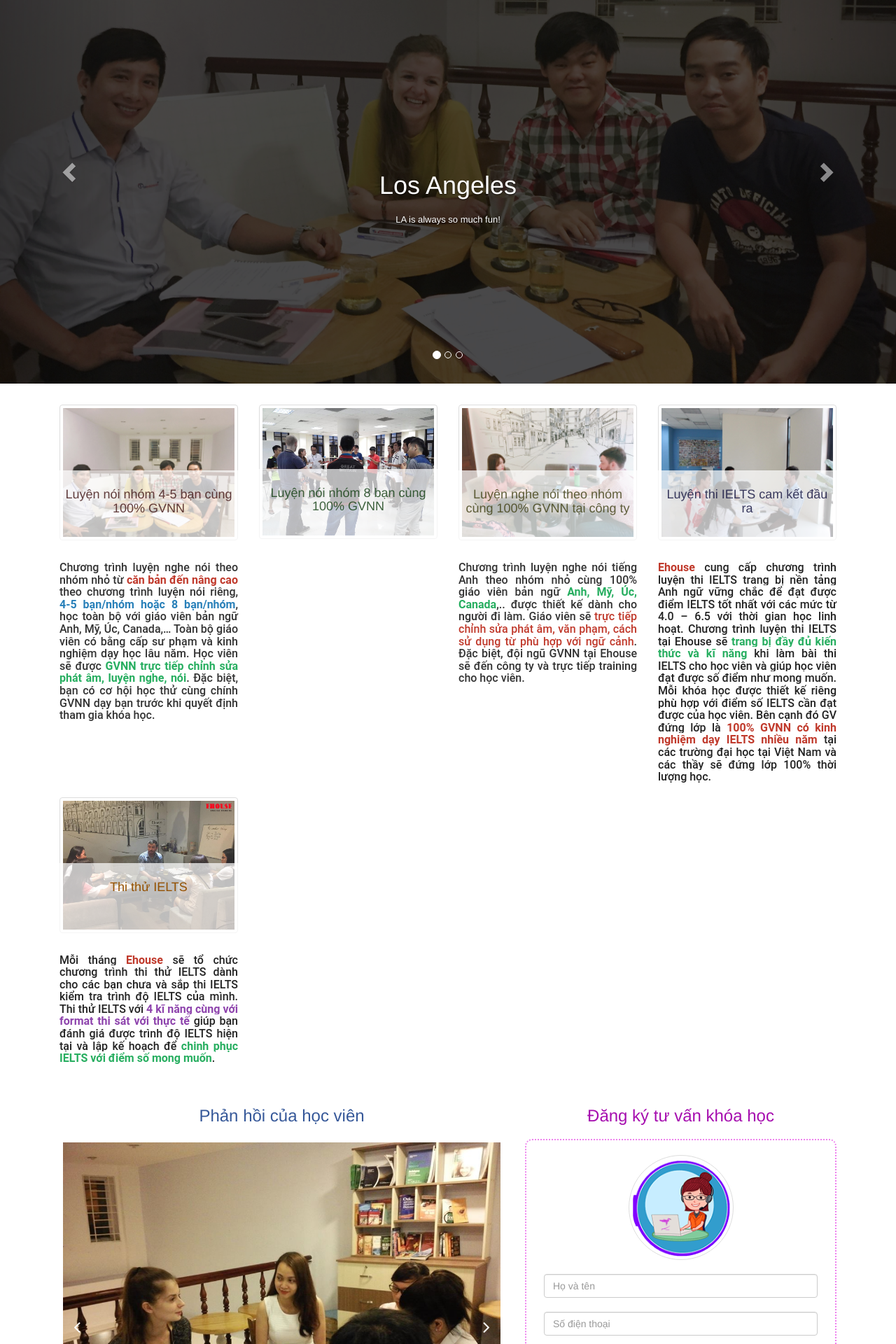
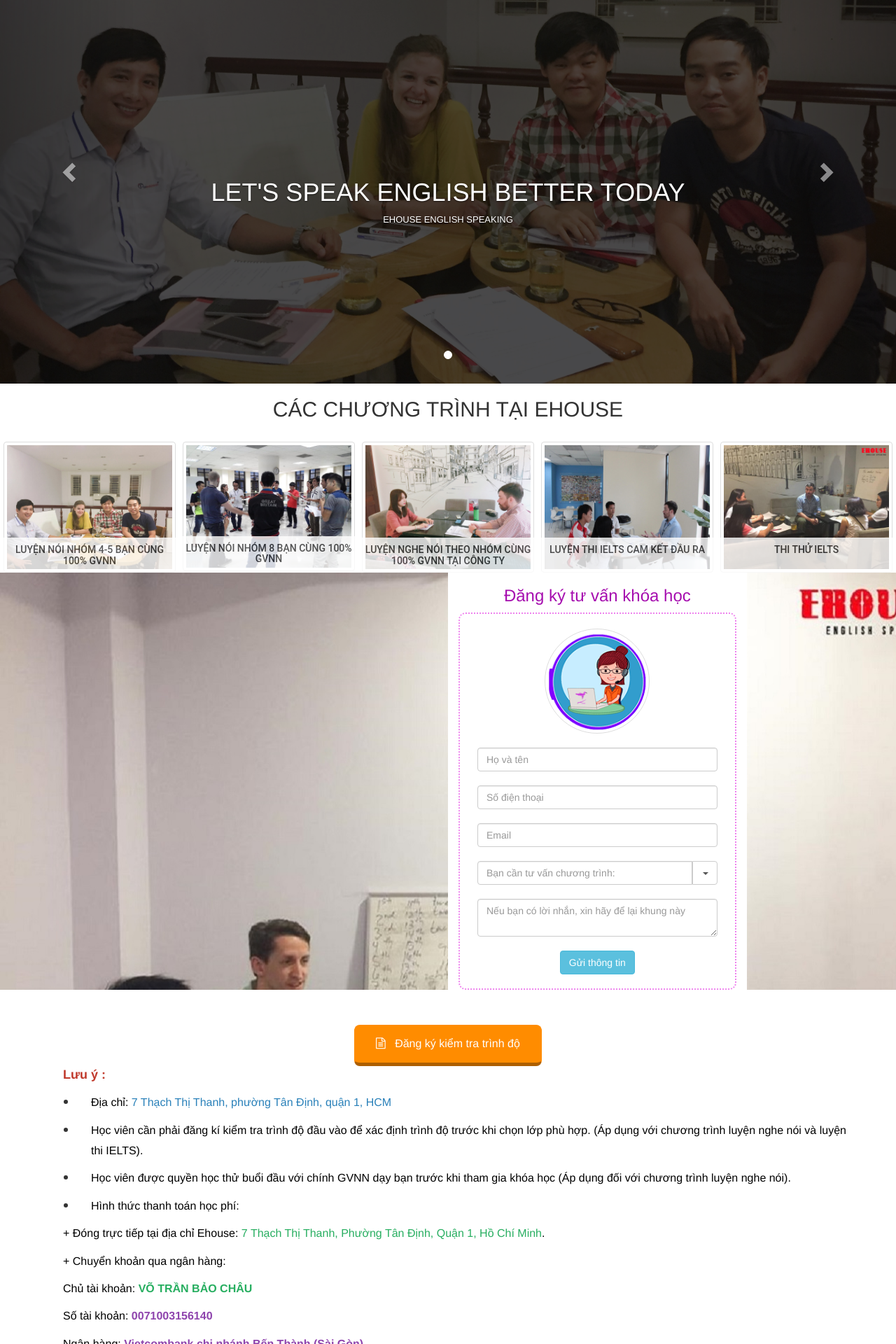
Before and after one commit to minhsu57/ehouse, a CodeIgniter app: page /github/ in a window 1280 px wide. Shown: the part 309-2229 px from the top of the page at 70% size. Run offline with CodeIgniter, Linux system fonts and the light colour scheme; data comes from the database, SQL or seed files in the repository; both versions use the stored data as it was after the commit; some libraries are stand-ins or nearby versions.

Commit message:
su commit

```diff
--- a/application/config/config.php
+++ b/application/config/config.php
@@ -23,7 +23,7 @@ defined('BASEPATH') OR exit('No direct script access allowed');
 | a PHP script and you can easily do that on your own.
 |
 */
-$config['base_url'] = 'http://localhost/project/ehouse/';
+$config['base_url'] = 'http://localhost/github/ehouse/';
 
 /*
 |--------------------------------------------------------------------------
--- a/application/views/user/home_view.php
+++ b/application/views/user/home_view.php
@@ -6,8 +6,6 @@
     <!-- Indicators -->
     <ol class="carousel-indicators">
         <li data-target="#myCarousel" data-slide-to="0" class="active"></li>
-        <li data-target="#myCarousel" data-slide-to="1"></li>
-        <li data-target="#myCarousel" data-slide-to="2"></li>
     </ol>
     <!-- Wrapper for slides -->
     <div class="carousel-inner">
@@ -17,9 +15,9 @@
                 <img src="<?php echo public_helper('images/'.$sliders[0]->image_name); ?>" class="img-responsive" alt="">
             </div>
             <div class="carousel-caption animated flipInX" style="animation-delay: 0.4s">
-                <h1 class="hidden-xs">Los Angeles</h1>
-                <h4 class="visible-xs">Los Angeles</h4>
-                <p>LA is always so much fun!</p>
+                <h1 class="hidden-xs">LET'S SPEAK ENGLISH BETTER TODAY</h1>
+                <h4 class="visible-xs">LET'S SPEAK ENGLISH BETTER TODAY</h4>
+                <P>EHOUSE ENGLISH SPEAKING</P>
             </div>
         </div>
         <?php foreach (array_slice($sliders, 1) as $slider) { ?>
@@ -48,27 +46,27 @@
     </div>
 </div>
 <!-- end pct new slider -->
+<div class="text-center"><h2>CÁC CHƯƠNG TRÌNH TẠI EHOUSE</h2></div>
 <!-- Cac khoa hoc -->
-<div class="container content-course">
+<div class="content-course">
     <?php foreach ($content as $item) { ?>
-    <div class="col-xs-12 col-sm-6 col-md-6 col-lg-3">
+    <div class="col-xs-12 col-md-6 col-lg-15">
         <a href="#">
-            <img class="img-thumbnail animated" alt="logo_content" src="<?php echo public_helper('images/'.$item->image); ?>" />
+            <img class="img-thumbnail" alt="logo_content" src="<?php echo public_helper('images/'.$item->image); ?>" />
             <div class="content-course-title">
                 <div>
-                    <h4><?php echo $item->title; ?></h4>
+                    <h5><?php echo $item->title; ?></h5>
                 </div>
             </div>
         </a>
-        <div class="content-course"><?php echo $item->content; ?></div>
     </div>
     <?php } ?>
 </div>
 <!-- End cac khoa hoc -->
 <!-- Lop hoc -->
-<div class="container classroom media">
-    <div id="class-pics" class="col-xs-12 col-md-7">
-        <h3 class="text-center">Phản hồi của học viên</h3>
+<div class="classroom media"  style="background-image: url('<?php echo public_helper("images/3_member_english_speaking.jpg") ?>'); width: 100%">
+    <div id="class-pics" class="col-xs-12 col-sm-5 col-md-6 col-lg-6">
+        <!-- <h3 class="text-center">Phản hồi của học viên</h3>
         <div class="slider">
             <div id="comment-slider">
                 <div class="item">
@@ -89,9 +87,9 @@
                     <p>Ehouse cung cấp dịch vụ tốt, mình rất thích chương trình học và các giáo viên ở đây...</p>
                 </div>
             </div>
-        </div>
+        </div> -->
     </div>
-    <div id="class-res" class="col-xs-12 col-md-5">
+    <div id="class-res" class="col-xs-12 col-sm-6 col-md-4 col-lg-4">
         <h3 class="text-center"><?php echo $course_consultant->title; ?></h3>
         <div class="register">
             <span class="col-xs-12"></span>
@@ -122,6 +120,7 @@
             </div>
         </div>
     </div>
+    <div class="hidden-xs col-sm-1 col-md-2 col-lg-2"></div>
 </div>
 <!-- End lop hoc -->
 <!-- Đăng ký kiểm tra trình độ và lưu ý -->
--- a/public/css/style.css
+++ b/public/css/style.css
@@ -42,9 +42,9 @@ a:hover, a:active, a:focus {
     color: #945100;
     text-decoration: none;
 }
-h1, h2, h3, h4, h5, h6 {
+  /*h1, h2, h3, h4, h5, h6 {
     margin: 20px auto;
-}
+    }*/
 
     h5, h6 {
       font-family: "Roboto",Arial,Tahoma,sans-serif;
@@ -59,6 +59,19 @@ h6{
   h6, h6 a, h6 a:hover, a.content_link .title {
       color: #161922;
   }
+  /* 5 Columns */
+
+  .col-xs-15,
+  .col-sm-15,
+  .col-md-15,
+  .col-lg-15 {
+      position: relative;
+      min-height: 1px;
+      padding-right: 5px;
+      padding-left: 5px;
+  }
+
+
 
   /**
    * ================= layout
@@ -542,7 +555,6 @@ pct end cover code */
    /* Medium Devices, Desktops */
    /* Small Devices, Tablets */
 
-   /* pct cover code
    @media screen and (max-width: 991px){
 
     .form-newsletter label {
@@ -565,54 +577,17 @@ pct end cover code */
       margin-left: 2%;
   }
 }
-Extra Small Devices, Phones
-/* @media only screen and (max-width: 480px) {
-    .news li {
-      width: 100%;
-      margin: 0;
+.classroom{
+    margin: 70px 0px 50px 0px;
 }
-
-
-}
-Custom, iPhone Retina
-@media only screen and (max-width: 320px) {
-    .news li {
-      width: 100%;
-      margin: 0;
-  }
-}
-pct end cover code */
-
-/*******************************************************************************************
-**    content course 28/8/2017
-**
-**/
-/* pct cover .course{
-  text-align: center;
-  margin-top: 30px;
-}
-.course img{
-  width: 150px;
-  height: 150px;
-  transition-duration: .3s;
-  transition-timing-function: cubic-bezier(.29,1.19,.63,1.23);
-}
-.course .content-course p,h3,h4,h5{
-  line-height: 25px;
-  font-weight: 400;
-  letter-spacing: 0;
-} */
-.classroom{
-  margin: 20px auto;
-}
-.classroom:after {
+/*.classroom:after {
     visibility: hidden;
     display: block;
     font-size: 0;
     content: " ";
     clear: both;
     height: 0;
-}
+}*/
 .classroom #class-pics h3{
     color: #365899;
 }
@@ -625,6 +600,9 @@ pct end cover code */
     font-size: 14px;
     text-align: center;
     margin-bottom: 40px;
+}
+.classroom #class-res{
+    background: #fff;
 }
 .classroom #class-res h3{
     color: #a60eaf;
@@ -682,42 +660,6 @@ pct end cover code */
 .footer .tagcloud{
   text-align: justify;
 }
-/* pct cover code
-@media only screen and (max-width: 768px){
-  .presentation .media-body{
-    display: block;
-    width: 100%;
-}
-.presentation .media-middle{
-    display: block;
-}
-}
-@media only screen and (min-width: 0px) {
-  .register span{
-    font-size: 20px;
-}
-.mid-footer {
-    text-align: center;
-}
-}
-@media only screen and (min-width: 768px) {
-  .mid-footer {
-    text-align: left;
-}
-.mid-footer .row > div{
-    min-height: 220px;
-}
-.presentation .media-body{
-    width: 75%;
-}
-}
-@media only screen and (min-width: 1200px) {
-  .register span{
-    font-size: 25px;
-}
-}
-pct cover code
-*/
 
 @keyframes pct-flash{
   0%   {left: -50px;}
@@ -823,14 +765,17 @@ pct cover code
   position: relative;
   width: 100%;
 }
-.content-course-title > div{
+.content-course-title > div {
   position: absolute;
   width: 100%;
-  height: 100px;
+  height: 50px;
   bottom: 100%;
   left: 0;
-  padding: 5px;
-  background-color: rgba(255,255,255,0.7);
+  opacity: 0.8;
+  font-size: 14px;
+  text-transform: uppercase;
+  color: #333;
+  background-color: #fff;
 }
 .content-course p{
   font-size: 14px;
@@ -875,6 +820,10 @@ pct cover code
 }
 }
 @media only screen and (min-width: 768px) {
+  .col-lg-15 {
+    width: 20%;
+    float: left;
+}
 #header-1{
     z-index: 2;
     margin-bottom: -110px;
--- a/public/js/script.js
+++ b/public/js/script.js
@@ -114,9 +114,9 @@ jQuery(window).bind('scroll', function () {
         }
     }
     // pct end replace code
-    if (jQuery(window).scrollTop() > 150 && jQuery(window).scrollTop() < 300) {
-        jQuery('.content-course img').animateCss('bounce');
-    }
+    // if (jQuery(window).scrollTop() > 150 && jQuery(window).scrollTop() < 300) {
+    //     jQuery('.content-course img').animateCss('bounce');
+    // }
     if (jQuery(window).scrollTop() > 600 && jQuery(window).scrollTop() < 800) {
         jQuery('.register img').animateCss('tada');
     }
```
Also changed, not shown: ehouse.sql (+61 -62 lines), public/images/3_member_english_speaking.jpg (added), public/images/ielts_testing.jpg (added), public/images/itels_training.jpg (added), public/images/slider01.jpg (added), public/images/slider2.png (added), public/images/speaking_company.jpg (added), public/images/speaking_english_pratice.jpg (added). Lines whose indentation alone changed are shown as unchanged.
